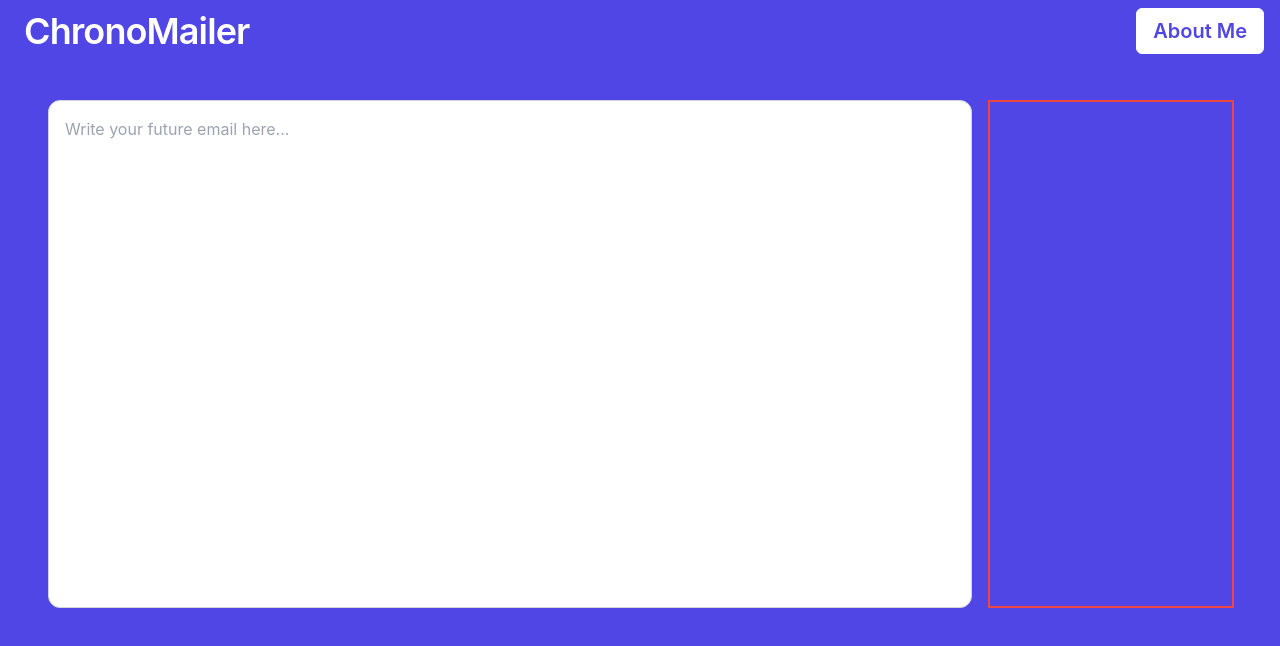
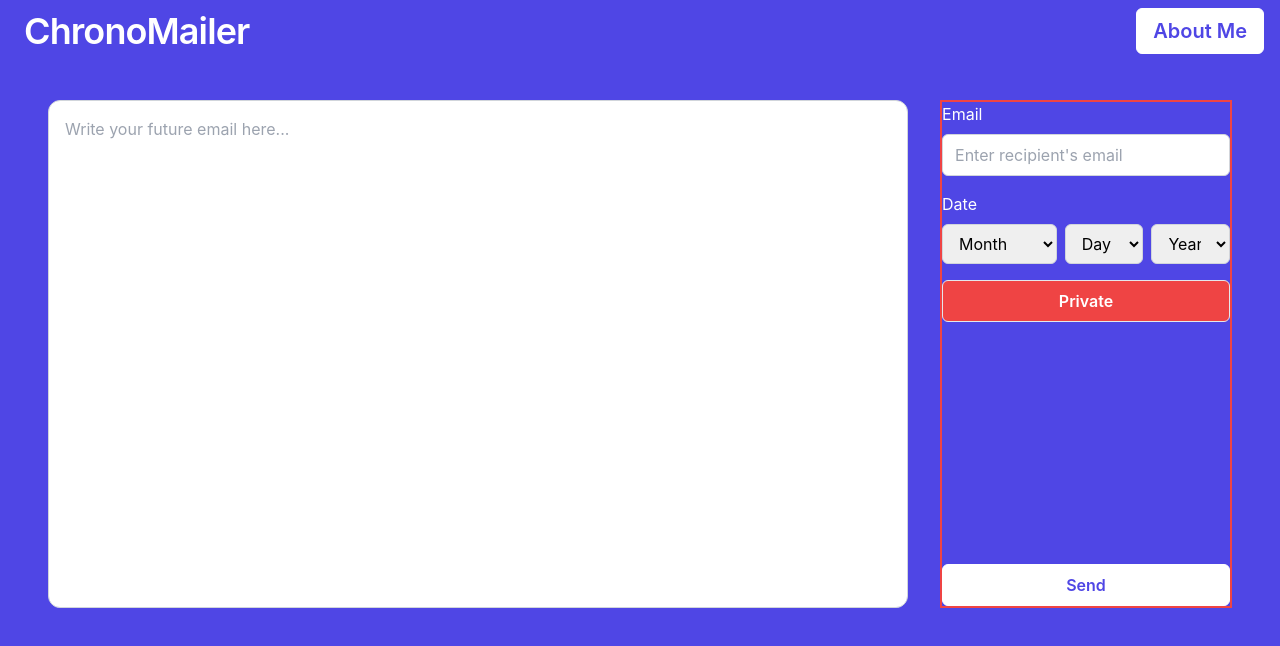
Before and after one commit to AaronQTran/future-email, a React (Create React App) app: page / in a window 1280 px wide. Shown: the top 646 px of the page. Built offline with nearby package versions, Linux system fonts and the light colour scheme.

Commit message:
button layout mostly done

```diff
--- a/src/App.js
+++ b/src/App.js
@@ -3,7 +3,32 @@ import React, { useState } from 'react';
 const SendMessage = () => {
   const [message, setMessage] = useState('');
   const [email, setEmail] = useState('');
-  const [date, setDate] = useState('');
+  const [isPrivate, setIsPrivate] = useState(true);
+  const [selectedMonth, setSelectedMonth] = useState('');
+  const [selectedDay, setSelectedDay] = useState('');
+  const [selectedYear, setSelectedYear] = useState('');
+
+  const handleSend = () => {
+    // Handle the send action (e.g., form submission, API call, etc.)
+    console.log('Message:', message);
+    console.log('Email:', email);
+    console.log('Date:', `${selectedYear}-${selectedMonth}-${selectedDay}`);
+    console.log('Private:', isPrivate);
+  };
+
+  // Get today's date in YYYY-MM-DD format
+  const today = new Date();
+  const todayYear = today.getFullYear();
+  const todayMonth = today.getMonth() + 1; // getMonth() returns 0-11
+  const todayDate = today.getDate();
+
+  // Generate arrays for dropdown options
+  const monthNames = [
+    'January', 'February', 'March', 'April', 'May', 'June',
+    'July', 'August', 'September', 'October', 'November', 'December'
+  ];
+  const days = Array.from({ length: 31 }, (_, i) => i + 1);
+  const years = Array.from({ length: 11 }, (_, i) => todayYear + i);
 
   return (
     <div className="flex flex-col bg-indigo-600 w-full h-screen">
@@ -18,18 +43,85 @@ const SendMessage = () => {
         </div>
       </nav>
 
-      <div className="flex flex-col flex-grow pb-48 pt-8 pb-36 -mt-4 pl-12 sm:pl-4 md:pl-8 lg:pl-12 xl:pl-12 pr-0">
+      <div className="flex flex-col flex-grow pb-48 pt-8 -mt-4 pl-12 sm:pl-4 md:pl-8 lg:pl-12 xl:pl-12 pr-8">
         <div className="flex flex-grow pt-16">
-          <div className="border-black rounded-md w-3/4 h-full">
+          <div className="border-black rounded-md w-3/4 pr-4 h-full">
             <textarea
               style={{ width: '100%', height: '100%', padding: '16px' }}
               className="resize-none rounded-md border border-gray-300 rounded-xl focus:outline-none focus:border-red-500"
               placeholder="Write your future email here..."
+              value={message}
+              onChange={(e) => setMessage(e.target.value)}
             ></textarea>
           </div>
 
-          <div className="border-2 border-red-500 w-1/5 h-full ml-4 mr-0">
-            {/* Additional content for the right-side div */}
+          <div className="border-2 border-red-500 w-1/4 h-full ml-4 mr-4 flex flex-col justify-between">
+            <div>
+              <div className="mb-4">
+                <label className="block text-white mb-2" htmlFor="email">Email</label>
+                <input
+                  type="email"
+                  id="email"
+                  className="w-full px-3 py-2 text-black border border-gray-300 rounded-md focus:outline-none focus:border-red-500"
+                  placeholder="Enter recipient's email"
+                  value={email}
+                  onChange={(e) => setEmail(e.target.value)}
+                />
+              </div>
+              <div className="mb-4">
+                <label className="block text-white mb-2" htmlFor="date">Date</label>
+                <div className="flex space-x-2">
+                  <select
+                    className="w-1/2   px-3 py-2 text-black border border-gray-300 rounded-md focus:outline-none focus:border-red-500"
+                    value={selectedMonth}
+                    onChange={(e) => setSelectedMonth(e.target.value)}
+                  >
+                    <option value="">Month</option>
+                    {monthNames.map((month, index) => (
+                      <option key={month} value={index + 1}>{month}</option>
+                    ))}
+                  </select>
+                  <select
+                    className="w-1/3 px-3 py-2 text-black border border-gray-300 rounded-md focus:outline-none focus:border-red-500"
+                    value={selectedDay}
+                    onChange={(e) => setSelectedDay(e.target.value)}
+                  >
+                    <option value="">Day</option>
+                    {days.map(day => (
+                      <option key={day} value={day}>{day}</option>
+                    ))}
+                  </select>
+                  <select
+                    className="w-1/3 px-3 py-2 text-black border border-gray-300 rounded-md focus:outline-none focus:border-red-500"
+                    value={selectedYear}
+                    onChange={(e) => setSelectedYear(e.target.value)}
+                  >
+                    <option value="">Year</option>
+                    {years.map(year => (
+                      <option key={year} value={year}>{year}</option>
+                    ))}
+                  </select>
+                </div>
+              </div>
+              <div className="mb-4">
+                <button
+                  className={`w-full px-4 py-2 font-semibold border rounded-md ${
+                    isPrivate ? 'text-white bg-red-500' : 'text-red-500 bg-white'
+                  }`}
+                  onClick={() => setIsPrivate(!isPrivate)}
+                >
+                  {isPrivate ? 'Private' : 'Public'}
+                </button>
+              </div>
+            </div>
+            <div>
+              <button
+                className="w-full px-4 py-2 font-semibold text-indigo-600 bg-white border border-white rounded-md focus:outline-none hover:bg-gray-200"
+                onClick={handleSend}
+              >
+                Send
+              </button>
+            </div>
           </div>
         </div>
       </div>
```
